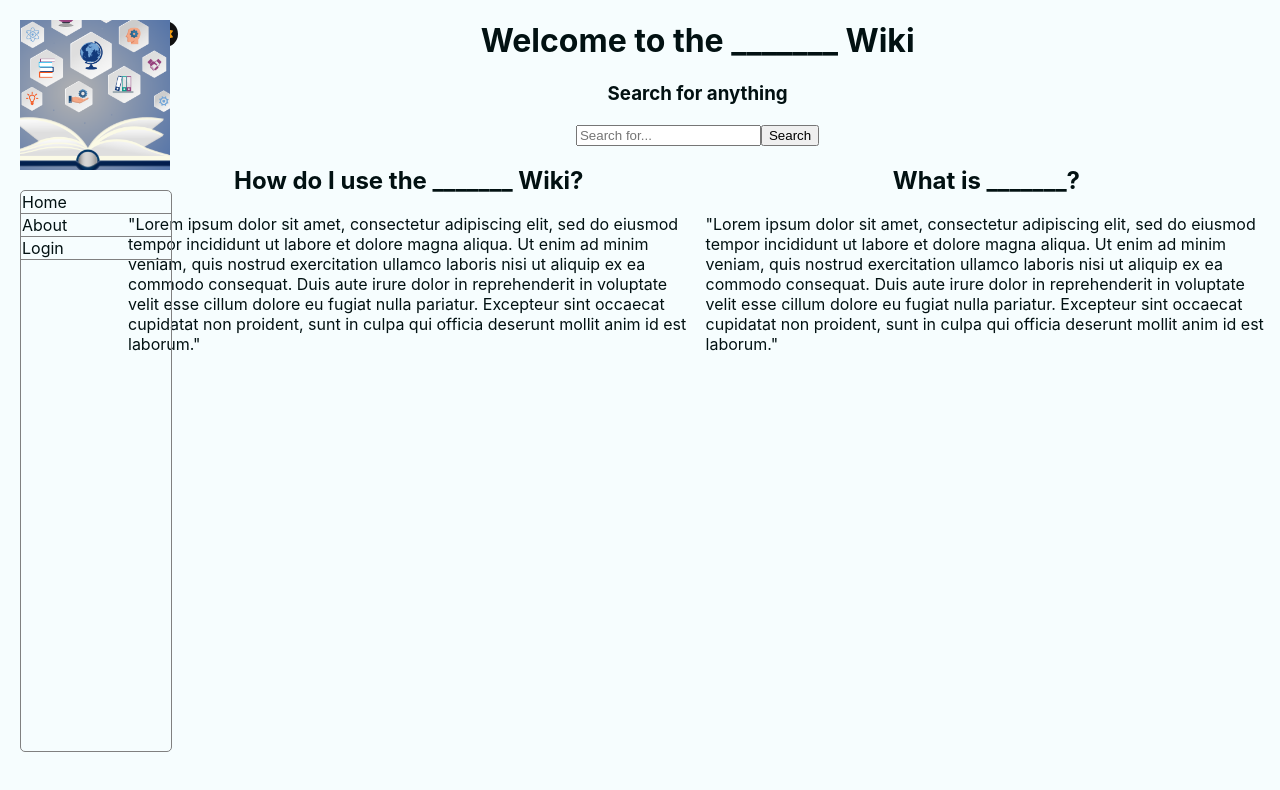
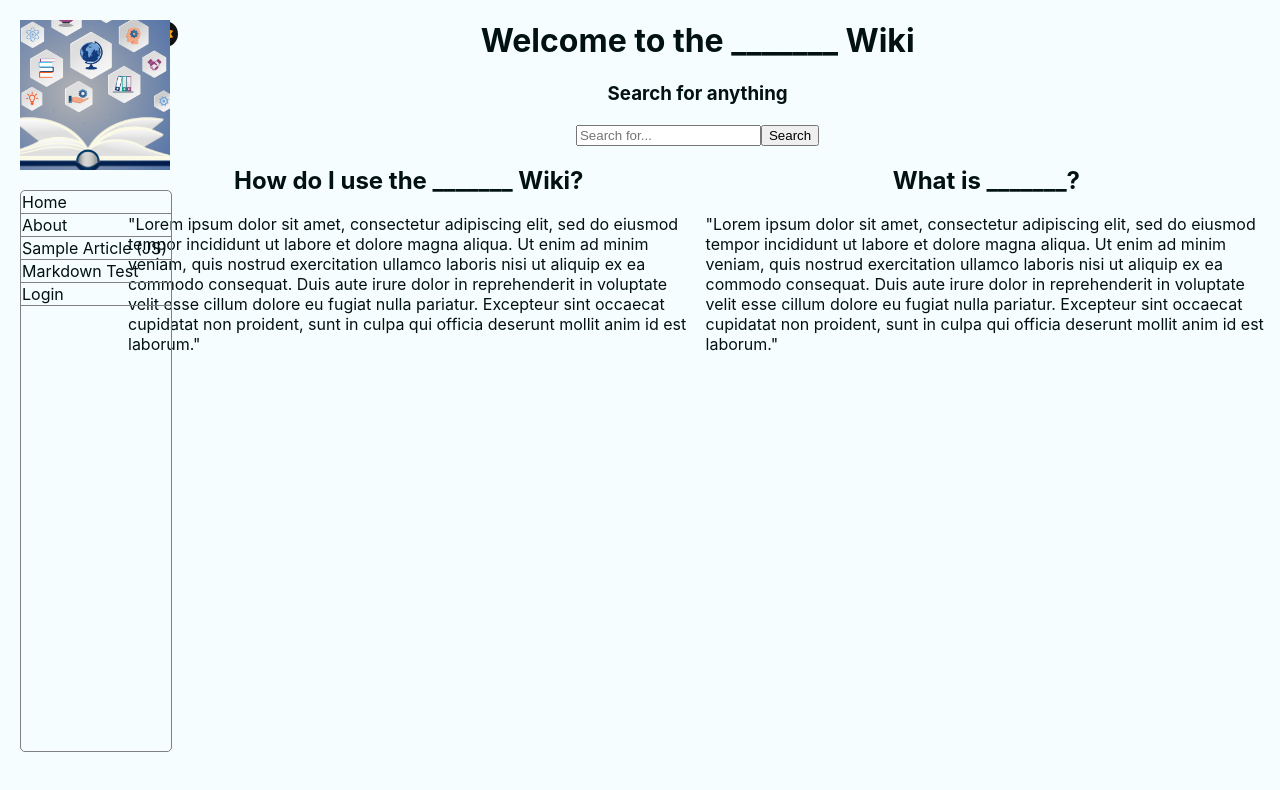
Before and after one commit to CS-476-Team1-2024S/website_ui, a React (Create React App) app: page / in a window 1280 px wide. Shown: the top 790 px of the page. Built offline with nearby package versions, Linux system fonts and the light colour scheme; what react-native would draw is missing.

Commit message:
Branch based on LB-addingUserAPI with sample article (javascript) and markdown templates.

```diff
--- a/src/App.js
+++ b/src/App.js
@@ -4,7 +4,8 @@ import Home from './pages/Home';
 import About from './pages/About';
 import ThemeButton from './components/ThemeButton';
 import LoginPage from './pages/LoginPage';
-
+import Article from './pages/Article';
+import Template from './pages/Template';
 
 function App() {
   return (
@@ -14,6 +15,8 @@ function App() {
         <Routes>
           <Route path="/" element={<Home/>}/>
           <Route path="about" element={<About/>}/>
+          <Route path="Article" element={<Article/>}/>
+          <Route path="Template" element={<Template/>}/>
           <Route path="login" element={<LoginPage/>}/>
         </Routes>
       </Router>
--- a/src/components/Directory.js
+++ b/src/components/Directory.js
@@ -8,6 +8,8 @@ const Directory = ({ location }) => {
                     <tbody>
                         <tr><td><a href="#/"><p>Home</p></a></td></tr>
                         <tr><td><a href="#about"><p>About</p></a></td></tr>
+                        <tr><td><a href="#Article"><p>Sample Article (JS)</p></a></td></tr>
+                         <tr><td><a href="#Template"><p>Markdown Test</p></a></td></tr>
                         <tr><td><a href="#login"><p>Login</p></a></td></tr>
                     </tbody>
                 </table>
```
